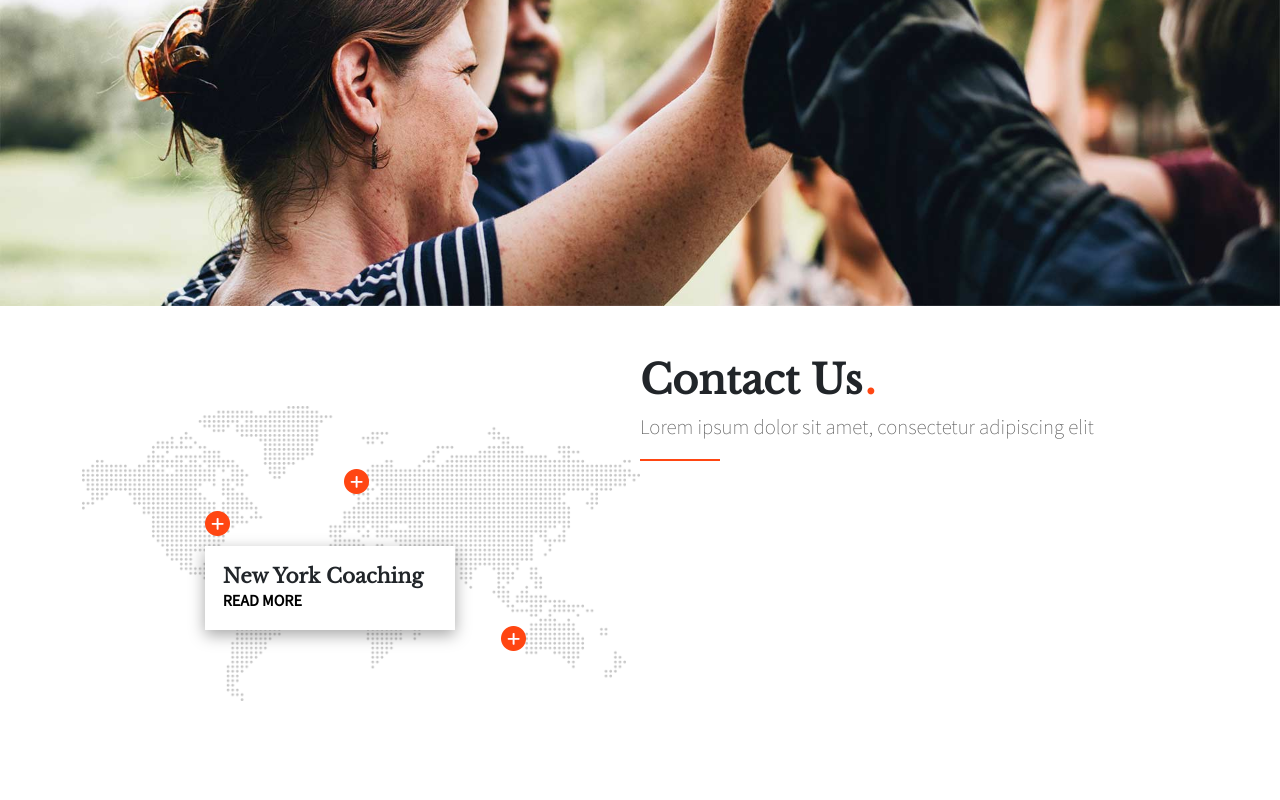
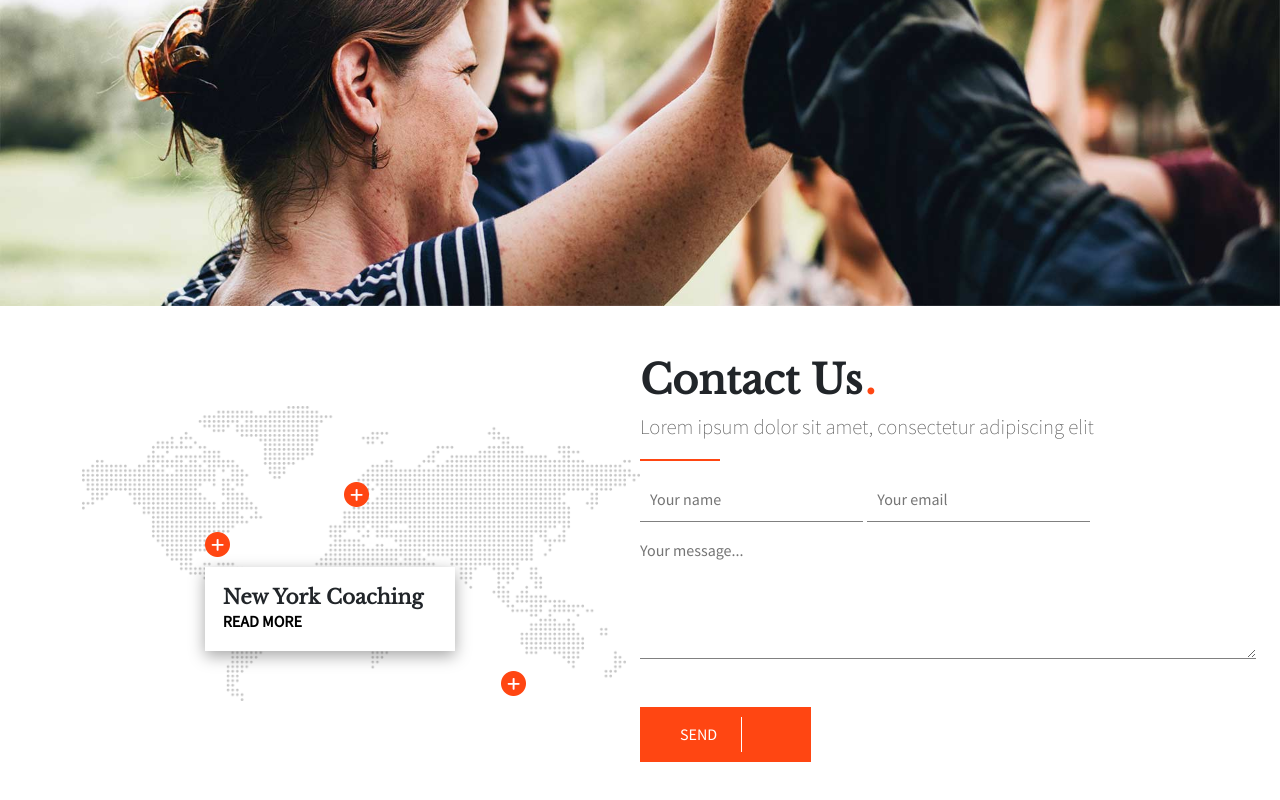
Before and after one commit to raffaelecapaldo/proj-html-vuejs, a Vue app: page / in a window 1280 px wide. Shown: the part 5650-6450 px from the top of the page. Built offline with nearby package versions, Linux system fonts and the light colour scheme; a web font is replaced by a local one.

Commit message:
Completed form

```diff
--- a/src/components/sub/ContactUs.vue
+++ b/src/components/sub/ContactUs.vue
@@ -24,6 +24,19 @@
                     <h2 class="black-title fs-1">Contact Us <span class="orange-dot">.</span></h2>
                     <p class="subtext">Lorem ipsum dolor sit amet, consectetur adipiscing elit</p>
                     <div class="orange-line mb-3"></div>
+                    <div class="form-input">
+                        <input class="textinput me-1" type="text" placeholder="Your name">
+                        <input class="textinput mb-3" type="mail" placeholder="Your email">
+                        <textarea class="p-0 d-block textarea mb-5" rows="5" cols="72" placeholder="Your message..."></textarea>
+                        <a class="me-3 text-uppercase  buttoncta vorange" href="#">
+          <div class=" btn-content d-flex align-items-center">send
+            <div class="delimiter  ms-4 me-3"></div>
+            <div class="arrow ">
+              <i class="fa-solid fa-arrow-right"></i>
+            </div>
+          </div>
+        </a>
+                    </div>
                 </div>
 
             </div>
@@ -91,4 +104,32 @@
         box-shadow: rgba(0, 0, 0, 0.35) 0px 5px 15px;
     }
 }
+
+.textinput {
+    width: 40%;
+    padding:10px;
+
+}
+
+input, textarea {
+    border-bottom: 1px solid grey;
+    border-top: none;
+    border-left:none;
+    border-right:none;
+}
+
+.buttoncta {
+    padding:10px 40px;
+    color:white;
+    &:hover {
+        color:white;
+    }
+    .delimiter {
+        background-color: white;
+        &:hover {
+            color:white;
+        }
+    }
+}
+
 </style>
```
